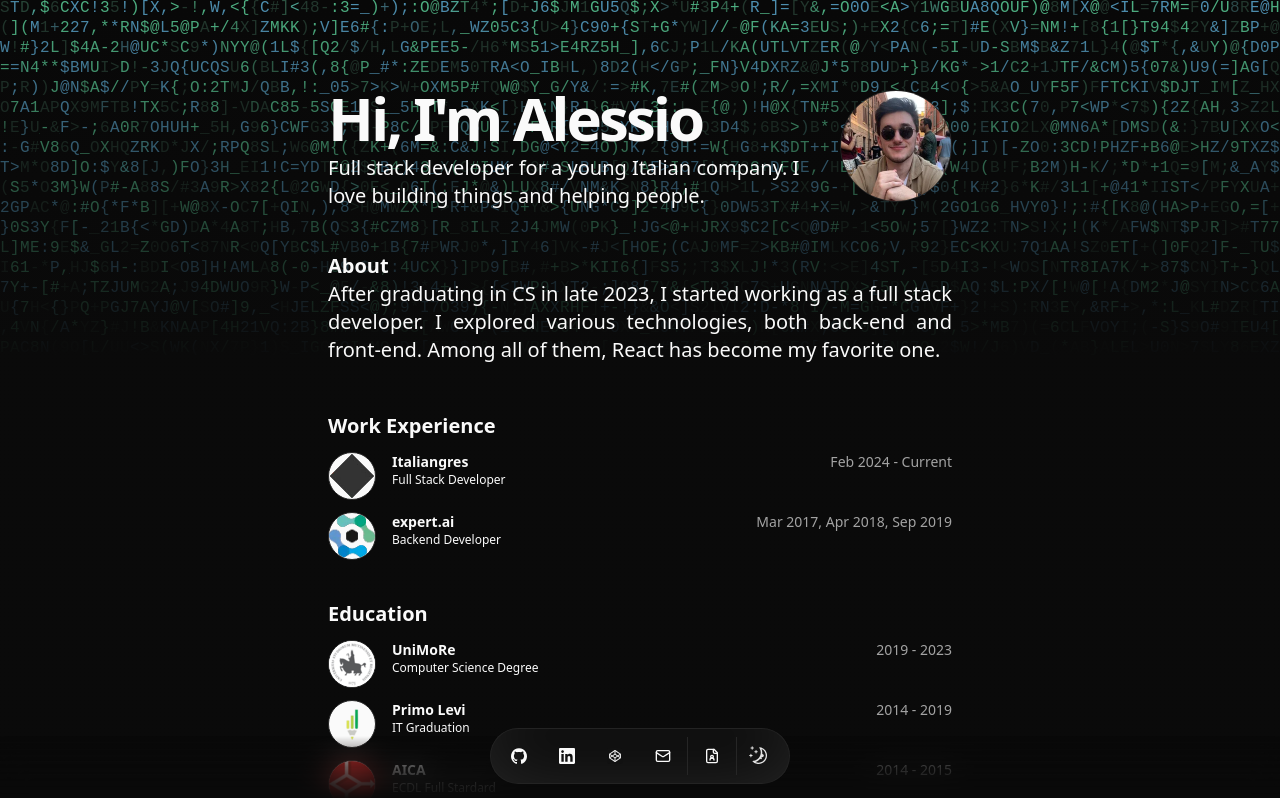
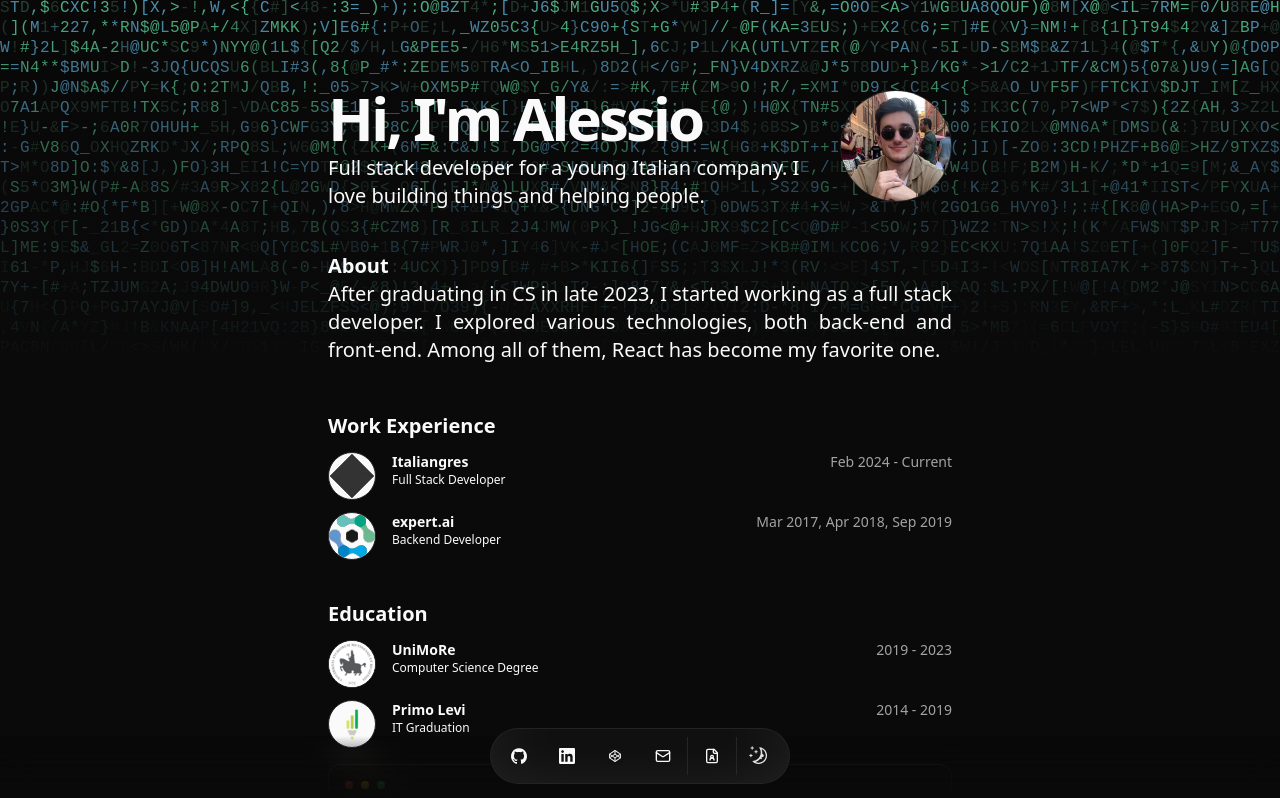
Before and after one commit to DevManfre/web-portfolio, a Next.js app: page /en in a window 1280 px wide. Shown: the top 798 px of the page. Built offline with nearby package versions, Linux system fonts and the light colour scheme.

Commit message:
🗃️ Add certifications and languages data, fix typos

```diff
--- a/src/data/resume.tsx
+++ b/src/data/resume.tsx
@@ -117,17 +117,21 @@
             start: "2014",
             end: "2019",
         },
+    ],
+    certifications: [
         {
-            school: "AICA",
+            name: "ECDL Full Standard",
+            issuer: "AICA",
             href: "https://aicanet.it/",
-            degree: {
-                it: "ECDL Full Stardard",
-                en: "ECDL Full Stardard",
-            },
             logoUrl: "/img/education/aica.webp",
             start: "2014",
             end: "2015",
+            badge: "",
         },
+    ],
+    languages: [
+        { name: { en: "Italian", it: "Italiano" }, level: { en: "Native", it: "Madrelingua" } },
+        { name: { en: "English", it: "Inglese" }, level: { en: "B2", it: "B2" } },
     ],
     projects: [
         {
@@ -157,7 +161,7 @@
             start: "03/2023",
             end: "09/2023",
             description: {
-                en: `Sophon is a software that allows you to store, execute, and optionally share your research in a secure cloud hosted by your insitution.
+                en: `Sophon is a software that allows you to store, execute, and optionally share your research in a secure cloud hosted by your institution.
                 It was a research project developed by the University of Modena and Reggio Emilia.`,
                 it: `Sophon è un software che consente di archiviare, eseguire e, a scelta, condividere le proprie ricerche in un cloud sicuro ospitato dalla propria istituzione.
                 È un progetto di ricerca sviluppato dall'Università di Modena e Reggio Emilia.`
```
